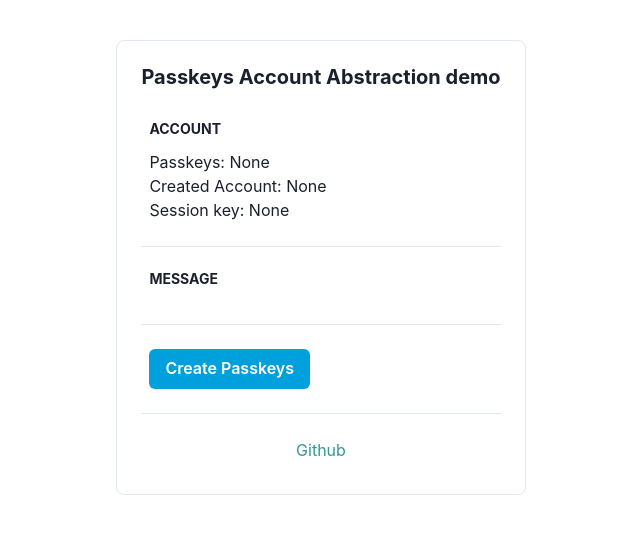
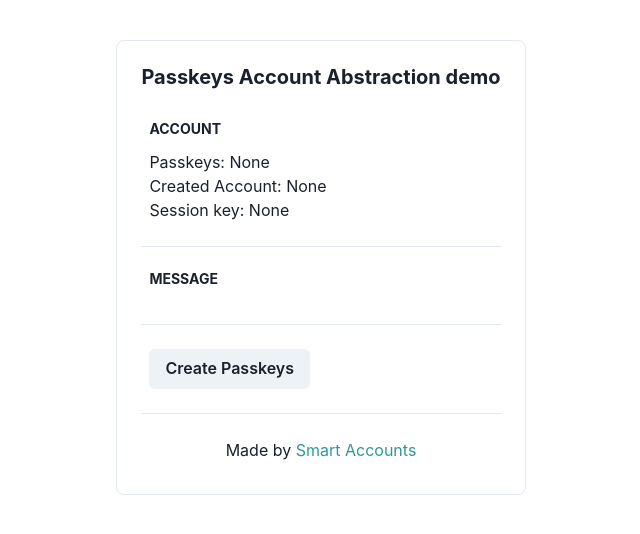
Before and after one commit to ququzone/passkeys-wallet-ui, a React (Vite) app: page / in a window 1280 px wide. Shown: the top 534 px of the page, without its empty margins (319-959 px from the left). Built offline with nearby package versions, Linux system fonts and the light colour scheme.

Commit message:
change button color

```diff
--- a/src/App.tsx
+++ b/src/App.tsx
@@ -252,7 +252,10 @@ const App = observer(() => {
           <Box p='2'>
             <Wrap spacing={4}>
               <WrapItem>
-                <Button colorScheme='linkedin' onClick={createPasskey}>Create Passkeys</Button>
+                {base.stage == 1?
+                  <Button colorScheme="blue" onClick={createPasskey}>Create Passkeys</Button> :
+                  <Button colorScheme="gray" onClick={createPasskey}>Create Passkeys</Button>
+                }
               </WrapItem>
               {base.stage == 1 &&
               <WrapItem>
@@ -273,7 +276,7 @@ const App = observer(() => {
           </Box>
           <Box p='2'>
             <Stack direction='row' justify='center'>
-              <Link isExternal color="teal.500" href="https://github.com/ququzone/smart-accounts">Github</Link>
+              <Text>Made by <Link isExternal color="teal.500" href="https://github.com/ququzone/smart-accounts">Smart Accounts</Link></Text>
             </Stack>
           </Box>
         </Stack>
```
